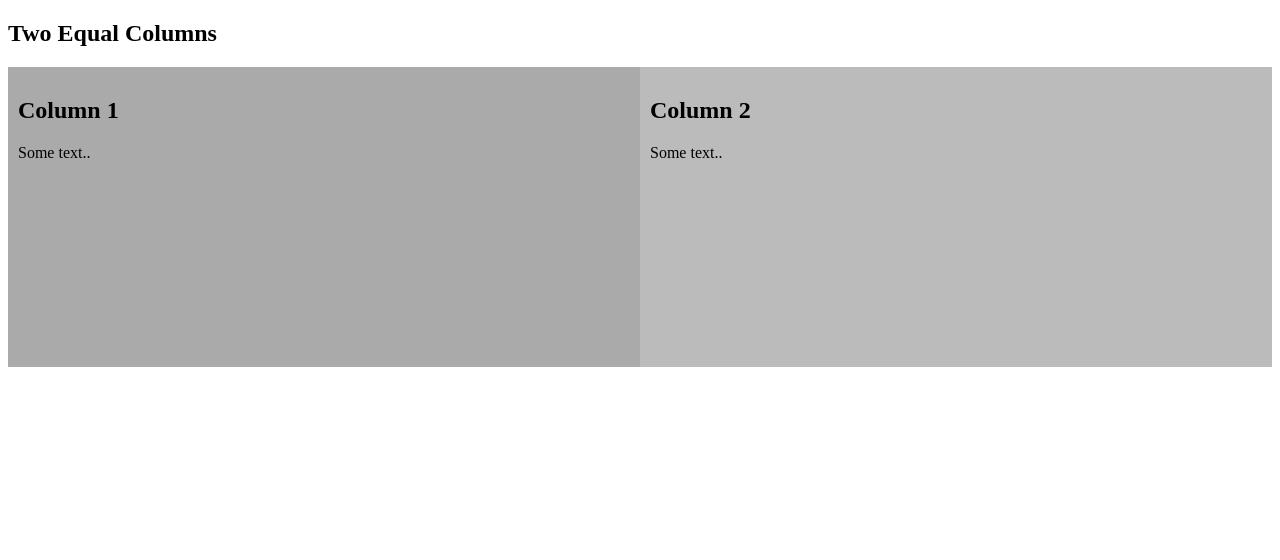
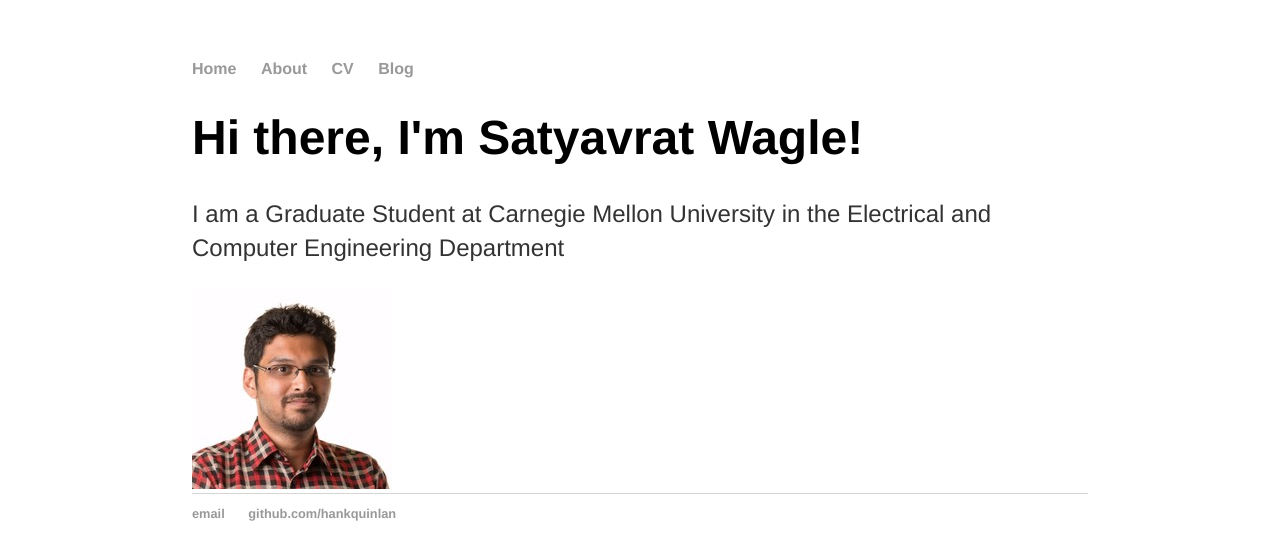
Before and after one commit to satyavratwagle/satyavratwagle.github.io, a Jekyll site: the page built from index.html, in a window 1280 px wide. Shown: the top 560 px of the page. Built offline with Jekyll 4.4.1, drawn with Linux system fonts in a browser that asks for light colours.

Commit message:
Update index.html

```diff
--- a/index.html
+++ b/index.html
@@ -1,42 +1,13 @@
-<!DOCTYPE html>
-<html>
-<head>
-<meta name="viewport" content="width=device-width, initial-scale=1">
-<style>
-* {
-    box-sizing: border-box;
-}
-
-/* Create two equal columns that floats next to each other */
-.column {
-    float: left;
-    width: 50%;
-    padding: 10px;
-    height: 300px; /* Should be removed. Only for demonstration */
-}
-
-/* Clear floats after the columns */
-.row:after {
-    content: "";
-    display: table;
-    clear: both;
-}
-</style>
-</head>
-<body>
-
-<h2>Two Equal Columns</h2>
-
+---
+layout: default
+title: Satyavrat Wagle
+---
 <div class="row">
-  <div class="column" style="background-color:#aaa;">
-    <h2>Column 1</h2>
-    <p>Some text..</p>
-  </div>
-  <div class="column" style="background-color:#bbb;">
-    <h2>Column 2</h2>
-    <p>Some text..</p>
-  </div>
-</div>
-
-</body>
-</html>
+	<div class="column">
+		<h1>Hi there, I'm Satyavrat Wagle!</h1>
+		<p style="font-family: helvetica">I am a Graduate Student at Carnegie Mellon University in the Electrical and Computer Engineering Department</p>
+	</div>
+  	<div class="column">
+		<img src="images/self.jpg" class="img-responsive" alt="Image should be here">
+	</div>
+</div><!-- /.blurb -->
```
